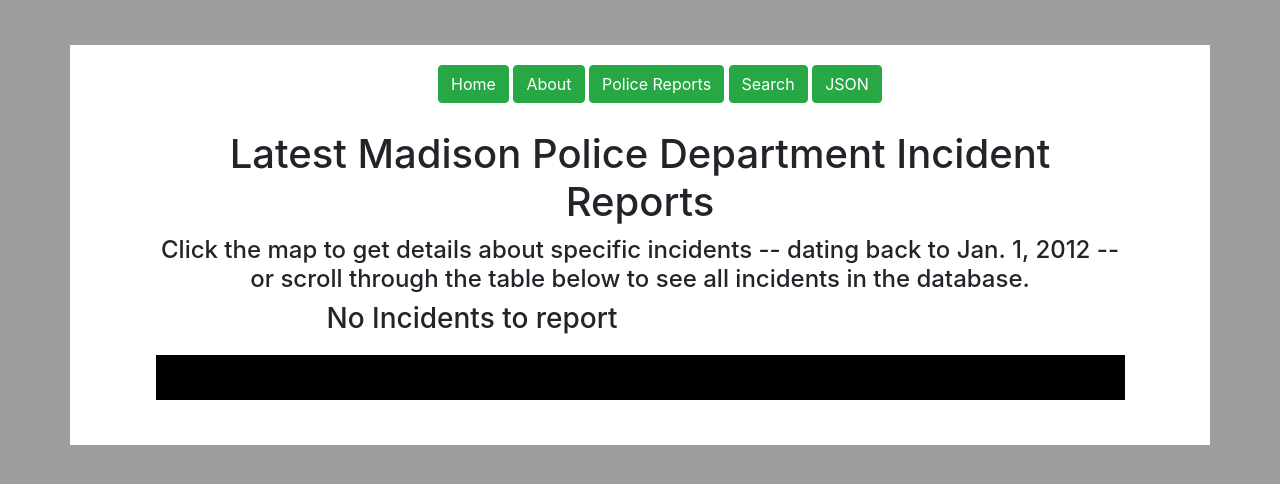
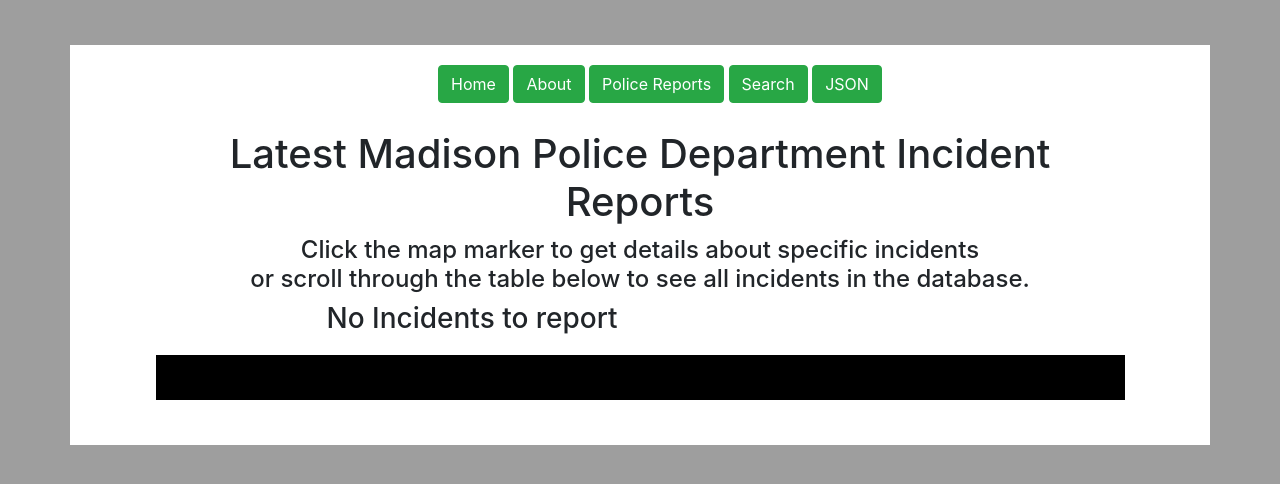
Before and after one commit to chrislkeller/madcrime, a Django app: template madcrime/templates/incident-table.html in a window 1280 px wide. Shown: the top 484 px of the page. Run offline with Django 3.2, Linux system fonts and the light colour scheme; the template is opened without the code that fills it, so the values that code supplies are empty; some libraries are stand-ins or nearby versions.

Commit message:
Remove time qualification from description…
Dropped my table with incidents going back to Jan. 1 when I adjust the
model to account for date/time sted plain text. Will scrape again, but
for now, this works.

```diff
--- a/madcrime/templates/incident-table.html
+++ b/madcrime/templates/incident-table.html
@@ -15,7 +15,7 @@
 {% block page-header %}
 	<div class="page-headers">
 		<h1>Latest Madison Police Department Incident Reports</h1>
-		<h4>Click the map to get details about specific incidents -- dating back to Jan. 1, 2012 -- <br /> or scroll through the table below to see all incidents in the database.</h4>
+		<h4>Click the map marker to get details about specific incidents <br /> or scroll through the table below to see all incidents in the database.</h4>
 	</div>
 {% endblock page-header %}
 
```
